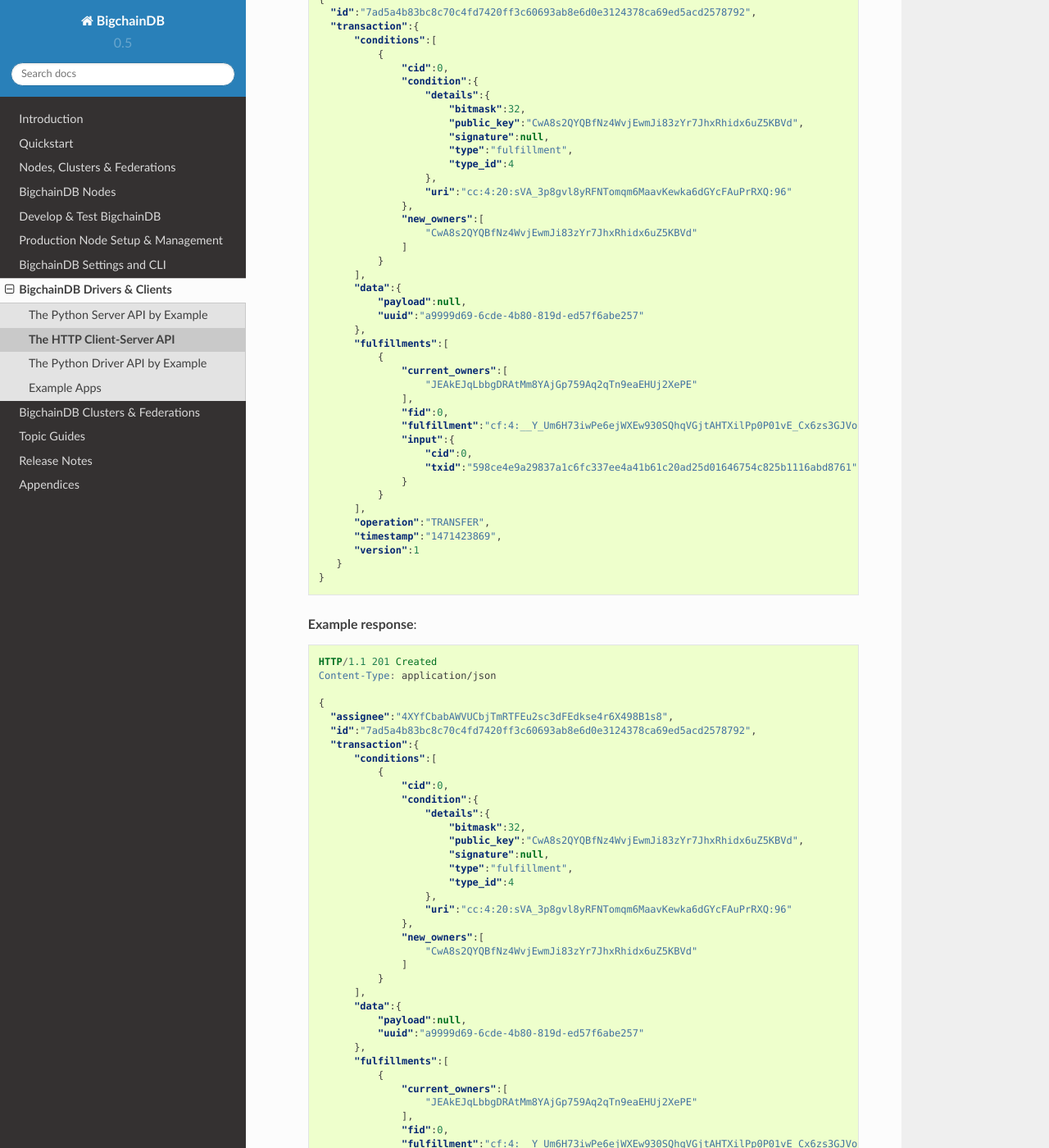
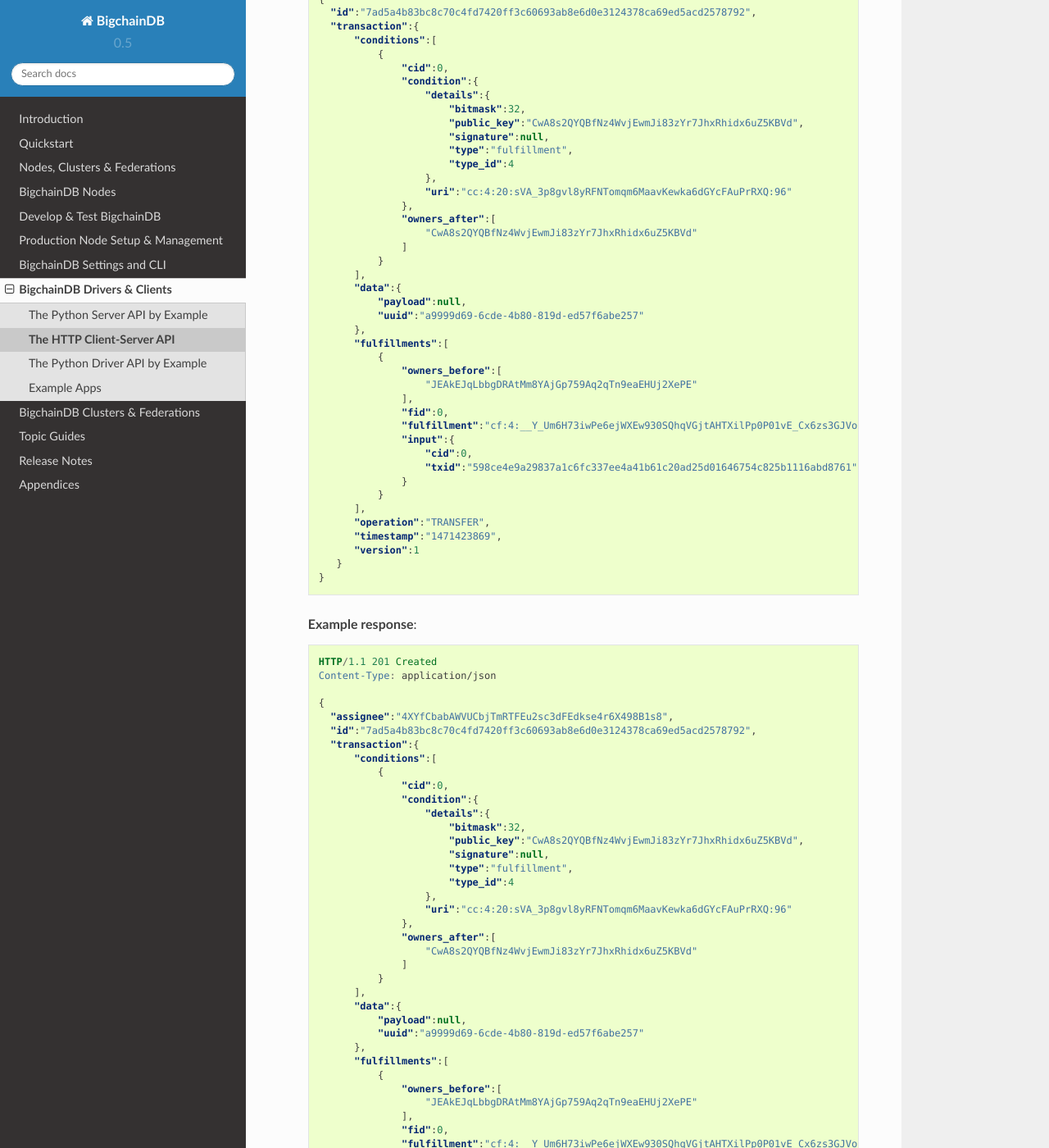
Before and after one commit to bigchaindb/bigchaindb, a Sphinx documentation site: the page built from docs/source/drivers-clients/http-client-server-api.rst, in a window 1280 px wide and 1400 px high, scrolled down 2699 px. Shown: the whole window at 82% size. Built offline with Sphinx 7.4.7 and the Read the Docs theme 2.0.0, drawn with Linux system fonts in a browser that asks for light colours; some of the changed text lies outside the part shown.

Commit message:
undo owners_before owners_after revert due to wrong merge

```diff
--- a/docs/source/drivers-clients/http-client-server-api.rst
+++ b/docs/source/drivers-clients/http-client-server-api.rst
@@ -52,7 +52,7 @@ The HTTP API currently exposes two endpoints, one to get information about a spe
                         },
                         "uri":"cc:4:20:sVA_3p8gvl8yRFNTomqm6MaavKewka6dGYcFAuPrRXQ:96"
                     },
-                    "new_owners":[
+                    "owners_after":[
                         "CwA8s2QYQBfNz4WvjEwmJi83zYr7JhxRhidx6uZ5KBVd"
                     ]
                 }
@@ -63,7 +63,7 @@ The HTTP API currently exposes two endpoints, one to get information about a spe
             },
             "fulfillments":[
                 {
-                    "current_owners":[
+                    "owners_before":[
                         "JEAkEJqLbbgDRAtMm8YAjGp759Aq2qTn9eaEHUj2XePE"
                     ],
                     "fid":0,
@@ -144,7 +144,7 @@ The HTTP API currently exposes two endpoints, one to get information about a spe
                         },
                         "uri":"cc:4:20:sVA_3p8gvl8yRFNTomqm6MaavKewka6dGYcFAuPrRXQ:96"
                     },
-                    "new_owners":[
+                    "owners_after":[
                         "CwA8s2QYQBfNz4WvjEwmJi83zYr7JhxRhidx6uZ5KBVd"
                     ]
                 }
@@ -155,7 +155,7 @@ The HTTP API currently exposes two endpoints, one to get information about a spe
             },
             "fulfillments":[
                 {
-                    "current_owners":[
+                    "owners_before":[
                         "JEAkEJqLbbgDRAtMm8YAjGp759Aq2qTn9eaEHUj2XePE"
                     ],
                     "fid":0,
@@ -196,7 +196,7 @@ The HTTP API currently exposes two endpoints, one to get information about a spe
                         },
                         "uri":"cc:4:20:sVA_3p8gvl8yRFNTomqm6MaavKewka6dGYcFAuPrRXQ:96"
                     },
-                    "new_owners":[
+                    "owners_after":[
                         "CwA8s2QYQBfNz4WvjEwmJi83zYr7JhxRhidx6uZ5KBVd"
                     ]
                 }
@@ -207,7 +207,7 @@ The HTTP API currently exposes two endpoints, one to get information about a spe
             },
             "fulfillments":[
                 {
-                    "current_owners":[
+                    "owners_before":[
                         "JEAkEJqLbbgDRAtMm8YAjGp759Aq2qTn9eaEHUj2XePE"
                     ],
                     "fid":0,
```
